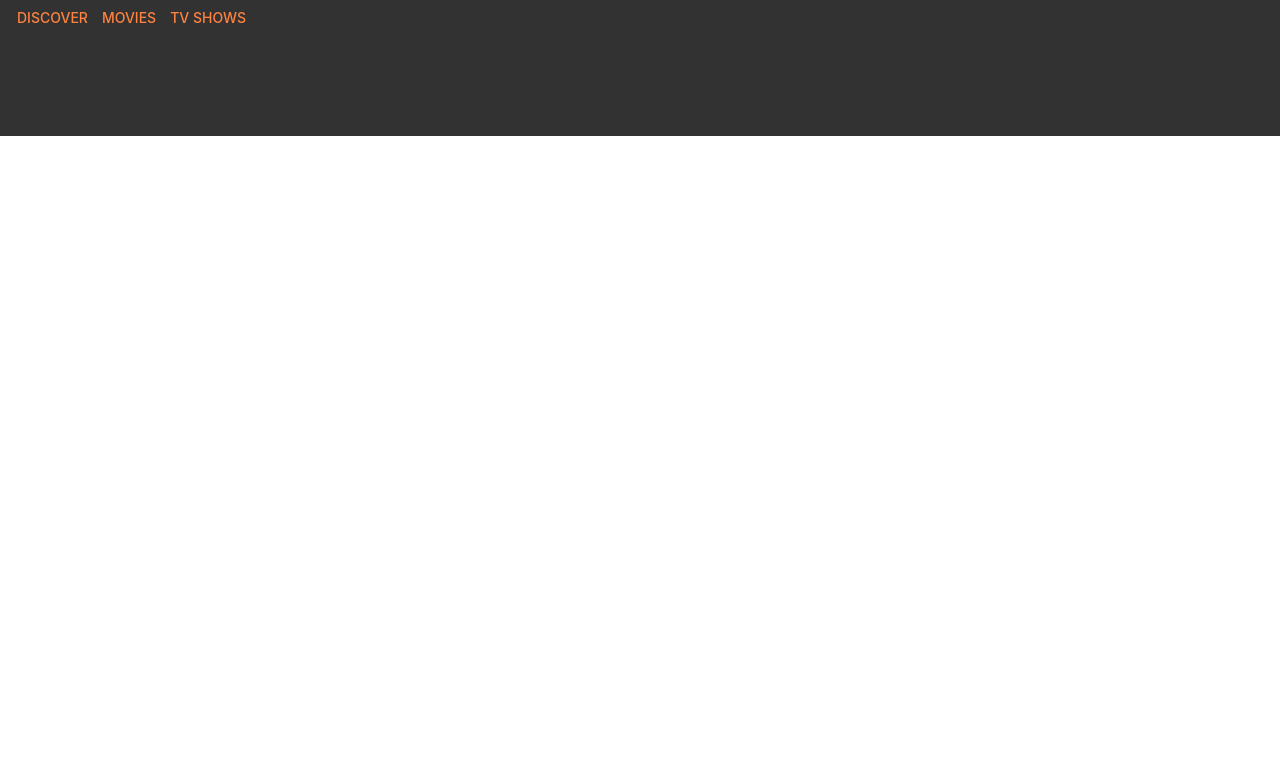
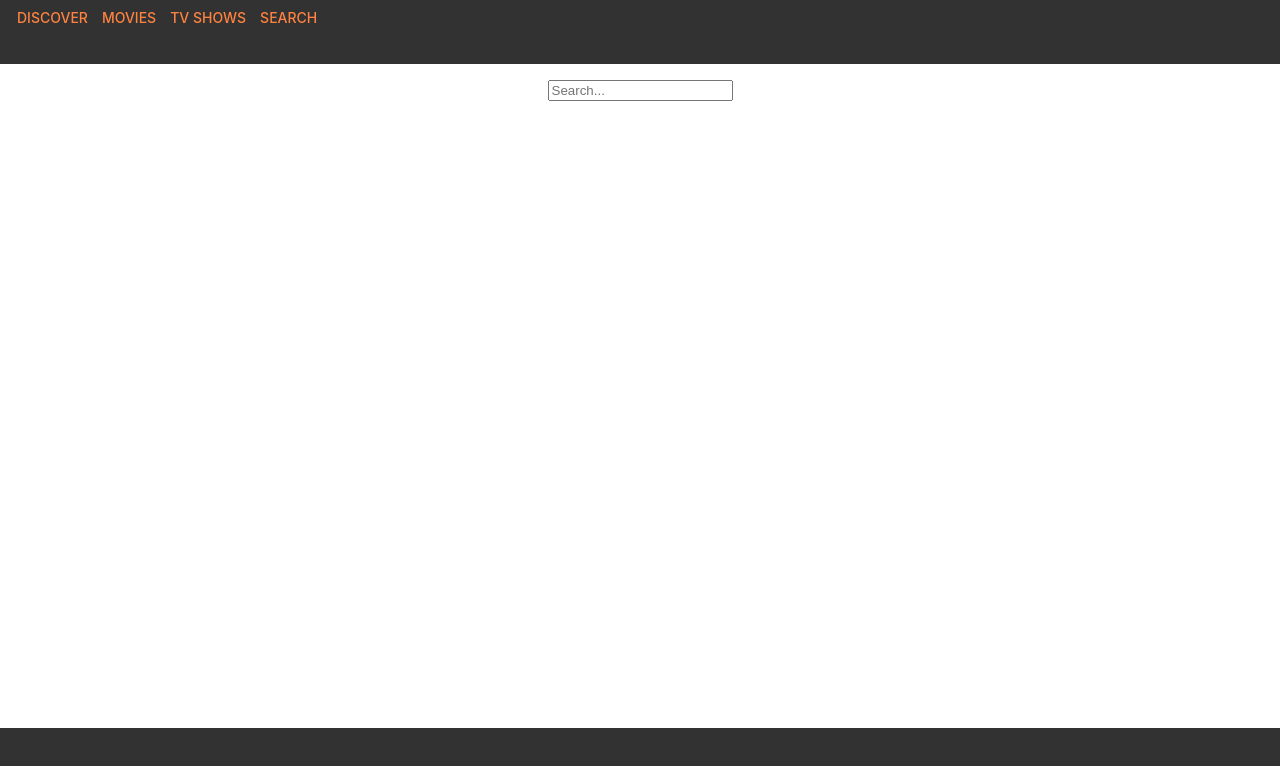
Before and after one commit to kuschaev/mdb-client, a React (Create React App) app: page /search/1 in a window 1280 px wide. Before the commit this address led to /search/list/discover/movie. Shown: the top 766 px of the page. Built offline with nearby package versions, Linux system fonts and the light colour scheme.

Commit message:
Search + proto ErrorCatcher

```diff
--- a/src/App.js
+++ b/src/App.js
@@ -8,10 +8,12 @@ import {
 } from 'react-router-dom';
 // Components
 import DiscoverView from './containers/DiscoverView';
+import SearchView from './containers/SearchView';
 import ListView from './containers/ListView';
 import ItemView from './containers/ItemView';
 import Header from './components/Header';
 import Footer from './components/Footer';
+import ErrorBoundary from './components/ErrorBoundary';
 // Instruments
 import './App.css';
 import styled from 'styled-components';
@@ -27,6 +29,7 @@ function App() {
         <>
             <Router>
                 <FlexContainer>
+                    <ErrorBoundary>
                         <Header />
                         <Switch>
                             <Route
@@ -37,10 +40,18 @@ function App() {
                                 path={'/list/:type/:listType'}
                                 component={ListView}
                             />
-                        <Route path={'/title/:type/:id'} component={ItemView} />
-                        <Redirect to={'list/discover/movie'} />
+                            <Route
+                                path={'/title/:type/:id'}
+                                component={ItemView}
+                            />
+                            <Route
+                                path={'/search/:type'}
+                                component={SearchView}
+                            />
+                            <Redirect to={'/discover/movie'} />
                         </Switch>
                         <Footer />
+                    </ErrorBoundary>
                 </FlexContainer>
             </Router>
         </>
--- a/src/api/api.js
+++ b/src/api/api.js
@@ -30,6 +30,13 @@ export const api = {
         const result = await fetch(`${ROOT_URI}/${type}/${id}?${query}`, {
             method: 'GET'
         });
-        return await result.json();;
+        return await result.json();
+    },
+    searchFor: async (type = 'movie', searchQuery = '', page = '1') => {
+        const query = `query=${searchQuery}&page=${page}&api_key=${API_KEY}`;
+        const result = await fetch(`${ROOT_URI}/search/${type}?${query}`, {
+            method: 'GET'
+        });
+        return await result.json();
     }
 };
--- /dev/null
+++ b/src/components/ErrorBoundary/index.js
@@ -0,0 +1,37 @@
+// Core
+import React, { Component } from 'react';
+// Instruments
+import styled, { css } from 'styled-components';
+
+class ErrorBoundary extends Component {
+    constructor(props) {
+        super(props);
+        this.state = { hasError: false };
+    }
+
+    static getDerivedStateFromError(error) {
+        return { hasError: true };
+    }
+
+    componentDidCatch(error, errorInfo) {
+        console.error('error', error);
+        console.log('info:', errorInfo);
+    }
+
+    render() {
+        const { hasError } = this.state;
+        return (
+            <>
+                {hasError ? (
+                    <>
+                        <h1>Something went wrong.</h1>
+                    </>
+                ) : (
+                    this.props.children
+                )}
+            </>
+        );
+    }
+}
+
+export default ErrorBoundary;
--- a/src/components/Nav/index.js
+++ b/src/components/Nav/index.js
@@ -74,10 +74,24 @@ const Nav = ({ history }) => {
 
     function navigateTo(event) {
         const { type, subtype } = event.currentTarget.dataset;
-        const path =
-            type === 'discover'
-                ? `/discover/${subtype}`
-                : `/list/${type}/${subtype}`;
+
+        let path;
+        switch (type) {
+            case 'discover':
+                path = `/discover/${subtype}`;
+                break;
+            case 'search':
+                path = `/search/${subtype}`;
+                break;
+            case 'movie':
+            case 'tv':
+                path = `/list/${type}/${subtype}`;
+                break;
+            default:
+                path = ``;
+                break;
+        }
+
         history.push(path);
     }
 
--- /dev/null
+++ b/src/components/SearchBar/index.js
@@ -0,0 +1,32 @@
+// Core
+import React from 'react';
+// Instruments
+import styled from 'styled-components';
+
+const SearchBarContainer = styled.div`
+    margin: 16px;
+    height: 20px;
+    display: flex;
+    flex-flow: row wrap;
+    justify-content: center;
+    align-items: flex-start;
+`;
+
+const SearchBar = ({ searchQueryValue, searchQueryChangeHandler }) => {
+    const handleSearchQueryChange = e => {
+        console.log(e);
+        searchQueryChangeHandler(e.target.value.toLowerCase());
+    };
+    return (
+        <SearchBarContainer>
+            <input
+                type='search'
+                placeholder='Search...'
+                value={searchQueryValue}
+                onChange={handleSearchQueryChange}
+            />
+        </SearchBarContainer>
+    );
+};
+
+export default SearchBar;
--- /dev/null
+++ b/src/containers/SearchView/index.js
@@ -0,0 +1,128 @@
+// Core
+import React, { useState, useEffect } from 'react';
+import { useLocation } from 'react-router-dom';
+// Components
+import PosterList from '../../components/PosterList';
+import Pagination from '../../components/Pagination';
+import SearchBar from '../../components/SearchBar';
+import Spinner from '../../components/Spinner';
+// Instruments
+import { api } from '../../api/api';
+import useDebounce from '../../hooks';
+import styled from 'styled-components';
+
+const SearchViewFlexContainer = styled.div`
+    flex: 1;
+`;
+const SpinnerFlexContainer = styled.div`
+    height: calc(100vh - 188px);
+    display: flex;
+    justify-content: center;
+    align-items: center;
+`;
+
+const useQuery = () => new URLSearchParams(useLocation().search);
+
+export default function SearchView({ history, location, match }) {
+    const { type } = match.params;
+
+    const page = parseInt(useQuery().get('page')) || 1;
+
+    const [searchQuery, setSearchQuery] = useState('');
+    const [currentPage, setCurrentPage] = useState(page);
+    const [totalPages, setTotalPages] = useState(undefined);
+    const [isLoading, setIsLoading] = useState(false);
+    const [postersList, setPostersList] = useState([]);
+
+    const debouncedSearchQuery = useDebounce(searchQuery, 700);
+
+    const handleSearchQueryChange = searchQueryValue => {
+        setSearchQuery(searchQueryValue);
+        // ? don't forget to sort this out
+        const { pathname } = location;
+        const searchParams = new URLSearchParams(location.search);
+        if (searchQueryValue) {
+            searchParams.set('query', searchQueryValue);
+            searchParams.set('page', '1');
+            history.push({
+                pathname: pathname,
+                search: searchParams.toString()
+            });
+        } else {
+            history.push({
+                pathname: pathname,
+                search: ''
+            });
+        }
+    };
+
+    const handlePageChange = ({
+        currentTarget: {
+            dataset: { page }
+        }
+    }) => {
+        setCurrentPage(parseInt(page));
+        const { pathname } = location;
+        const searchParams = new URLSearchParams(location.search);
+        searchParams.set('page', page);
+            history.push({
+                pathname: pathname,
+                search: searchParams.toString()
+            });
+        // history.push({
+        //     search: `${new URLSearchParams({ page: page }).toString()}`
+        // });
+    };
+
+    useEffect(() => {
+        if (debouncedSearchQuery) {
+            setIsLoading(true);
+            const getPostersList = async () => {
+                const { results, total_pages } = await api.searchFor(
+                    type,
+                    debouncedSearchQuery,
+                    currentPage
+                );
+
+                setPostersList(results);
+                setTotalPages(total_pages);
+                setIsLoading(false);
+            };
+
+            getPostersList();
+        } else {
+            setPostersList([]);
+        }
+    }, [type, debouncedSearchQuery, currentPage]);
+
+    return (
+        <>
+            <SearchViewFlexContainer>
+                <SearchBar
+                    searchQueryValue={searchQuery}
+                    searchQueryChangeHandler={handleSearchQueryChange}
+                />
+                {isLoading ? (
+                    <SpinnerFlexContainer>
+                        <Spinner />
+                    </SpinnerFlexContainer>
+                ) : (
+                    <>
+                        {postersList.length ? (
+                            <>
+                                <PosterList posters={postersList} type={type} />
+                                <Pagination
+                                    currentPage={currentPage}
+                                    totalPages={totalPages}
+                                    pageChangeHandler={handlePageChange}
+                                />
+                            </>
+                        ) : (
+                            <SpinnerFlexContainer></SpinnerFlexContainer>
+                        )}
+                    </>
+                )}
+            </SearchViewFlexContainer>
+        </>
+    );
+}
--- /dev/null
+++ b/src/hooks/index.js
@@ -0,0 +1,18 @@
+// Core
+import React, { useState, useEffect } from 'react';
+
+export default function useDebounce(value, delay) {
+    const [debouncedValue, setDebouncedValue] = useState(value);
+
+    useEffect(() => {
+        const debounceHandler = setTimeout(() => {
+            setDebouncedValue(value);
+        }, delay);
+
+        return () => {
+            clearTimeout(debounceHandler);
+        };
+    }, [value, delay]);
+
+    return debouncedValue;
+}
--- a/src/instruments/navigator.js
+++ b/src/instruments/navigator.js
@@ -48,6 +48,20 @@ const nestedArrayData = [
                 key: 'tvat'
             }
         ]
+    ],
+    [
+        { label: 'Search', type: 'search', key: 's' },
+        [
+            { label: 'Movies', type: 'search', subtype: 'movie', key: 'sm' },
+            { label: 'TV Shows', type: 'search', subtype: 'tv', key: 'stv' }
+            // { label: 'People', type: 'search', subtype: 'person', key: 'sp' },
+            // {
+            //     label: 'Everything',
+            //     type: 'search',
+            //     subtype: 'multi',
+            //     key: 'smlt'
+            // }
+        ]
     ]
 ];
 
```
Also changed, not shown: 1 other file (tests, documents, lock files or other folders). Lines whose indentation alone changed are shown as unchanged.
